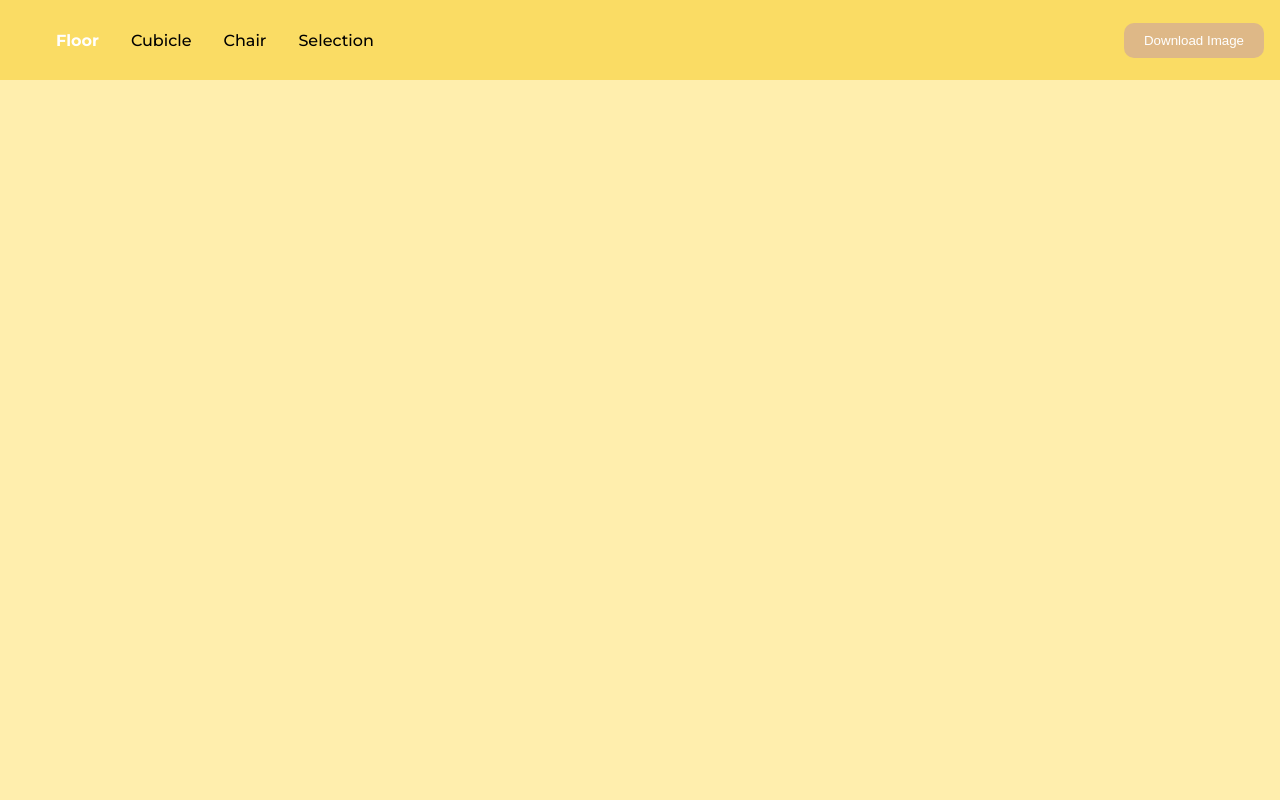
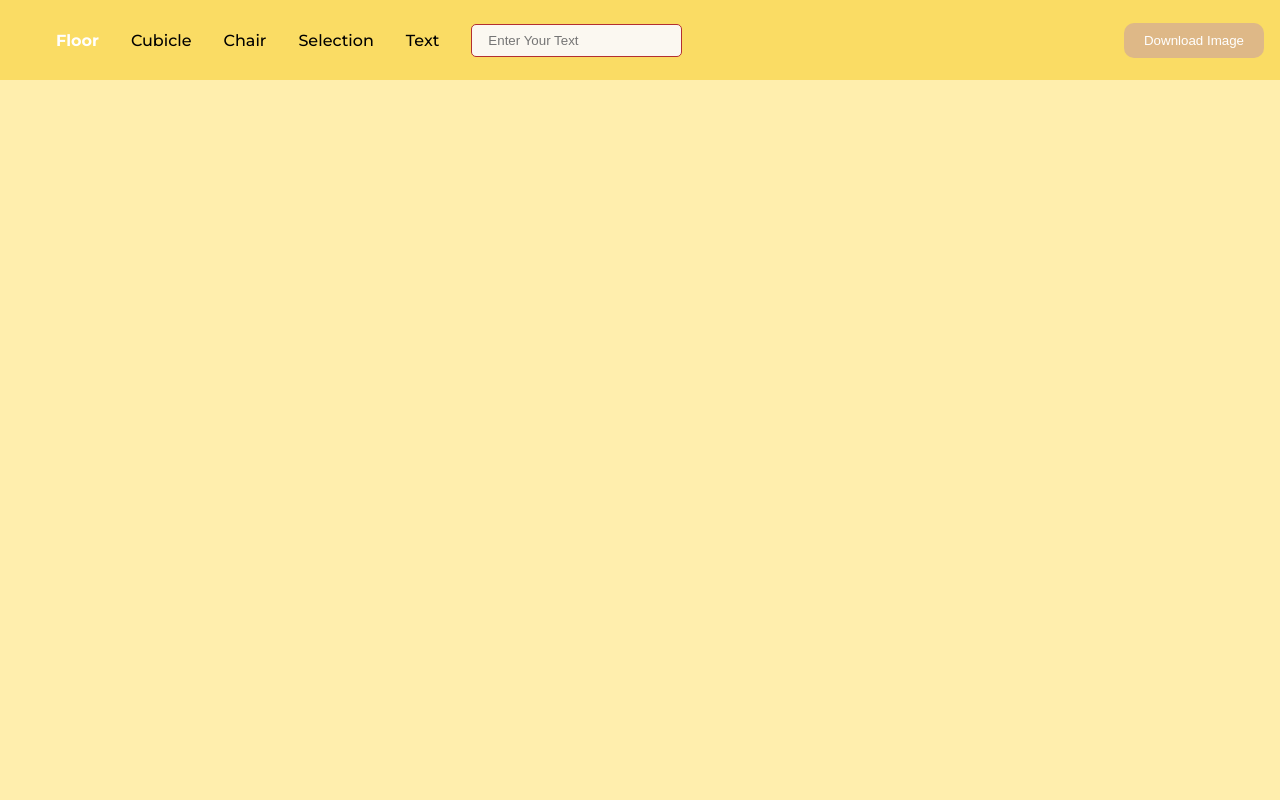
Before and after one commit to theshifaligwal/2d-room-drafting-application, a React (Create React App) app: page / in a window 1280 px wide. Built offline with nearby package versions, Linux system fonts and the light colour scheme.

Commit message:
Added Text Input

```diff
--- a/src/App.css
+++ b/src/App.css
@@ -31,6 +31,12 @@
   cursor: pointer;
   font-weight: 500;
 }
+.toolbarContainer ul li input {
+  padding: 0.5rem 1rem;
+  border: 1px solid #b33030;
+  border-radius: 5px;
+  background-color: #FBF8F1;
+}
 
 .toolbarContainer .active {
   color: white;
--- a/src/App.js
+++ b/src/App.js
@@ -19,6 +19,7 @@
   adjustElementCoordinates,
   createElement,
   cursorForPosition,
+  drawElement,
   getElementAtPosition,
   removeOverlappingElements,
   resizedCoordinates,
@@ -31,6 +32,7 @@
   const [tool, setTool] = useState("Floor");
   const [selectedElement, setSelectedElement] = useState(null);
   const [isRefactoringData, setIsRefactoringData] = useState(false);
+  const [textInputName, setTextInputName] = useState("");
 
   useLayoutEffect(() => {
     const canvas = document.getElementById("canvas");
@@ -38,6 +40,17 @@
     context.clearRect(0, 0, canvas.width, canvas.height);
 
     const roughCanvas = rough.canvas(canvas);
+
+    // Create Text on Canvas
+    // elements
+    //   .filter((item) => item.type === "Text")
+    //   .map((textElement) => {
+    //     const { id, textInputName, x1, y1 } = textElement;
+    //     const roughElement = context.fillText(textInputName, x1, y1);
+    //     const elementsCopy = [...elements];
+    //     elementsCopy[id] = { ...textElement, roughElement };
+    //     setElements(elementsCopy);
+    //   });
 
     if (
       elements.length > 0 &&
@@ -53,18 +66,22 @@
       // removedElements.map((element) => toastifyErrorMessage(element.type));
 
       // Rendering Elements
-      elements.forEach(({ roughElement }) => roughCanvas.draw(roughElement));
+      elements.forEach((element) => {
+        drawElement(roughCanvas, context, element);
+      });
       setIsRefactoringData(true);
     } else {
       // Rendering Elements
-      elements.forEach(({ roughElement }) => roughCanvas.draw(roughElement));
+      elements.forEach((element) => {
+        drawElement(roughCanvas, context, element);
+      });
       setIsRefactoringData(false);
     }
   }, [elements]);
 
   // Updating Element
   const updateElement = (id, x1, y1, x2, y2, type) => {
-    const updatedElement = createElement(id, x1, y1, x2, y2, type);
+    const updatedElement = createElement(id, x1, y1, x2, y2, type, "");
     const elementsCopy = [...elements];
     elementsCopy[id] = updatedElement;
     setElements(elementsCopy);
@@ -88,14 +105,18 @@
       }
     } else {
       const id = elements.length;
-      const element = createElement(
-        id,
-        clientX,
-        clientY,
-        clientX,
-        clientY,
-        tool
-      );
+      const element =
+        tool === "Text"
+          ? createElement(
+              id,
+              clientX,
+              clientY,
+              clientX,
+              clientY,
+              tool,
+              textInputName
+            )
+          : createElement(id, clientX, clientY, clientX, clientY, tool, "");
       setElements((prevState) => [...prevState, element]);
       setSelectedElement(element);
 
@@ -114,18 +135,18 @@
         : "default";
     }
 
-    if (action === "drawing") {
+    if (action === "drawing" && tool !== "Text") {
       const index = elements.length - 1;
       const { x1, y1 } = elements[index];
       updateElement(index, x1, y1, clientX, clientY, tool);
-    } else if (action === "moving") {
+    } else if (action === "moving" && tool !== "Text") {
       const { id, x1, x2, y1, y2, type, offsetX, offsetY } = selectedElement;
       const width = x2 - x1;
       const height = y2 - y1;
       const newX1 = clientX - offsetX;
       const newY1 = clientY - offsetY;
       updateElement(id, newX1, newY1, newX1 + width, newY1 + height, type);
-    } else if (action === "resizing") {
+    } else if (action === "resizing" && tool !== "Text") {
       const { id, type, position, ...coordinates } = selectedElement;
       const { x1, y1, x2, y2 } = resizedCoordinates(
         clientX,
@@ -139,7 +160,7 @@
 
   // Handel Mouse Up Event
   const handleMouseUp = () => {
-    if (selectedElement) {
+    if (!!selectedElement && tool !== "Text") {
       const index = selectedElement.id;
       const { id, type } = elements[index];
       if (action === "drawing" || action === "resizing") {
@@ -152,7 +173,12 @@
   };
   return (
     <div className="appContainer">
-      <ToolBar tool={tool} setTool={setTool} />
+      <ToolBar
+        tool={tool}
+        setTool={setTool}
+        textInputName={textInputName}
+        setTextInputName={setTextInputName}
+      />
       <CanvasScreen
         handleMouseDown={handleMouseDown}
         handleMouseMove={handleMouseMove}
--- a/src/Components/ToolBar.js
+++ b/src/Components/ToolBar.js
@@ -1,6 +1,12 @@
-import React from "react";
+import React, { useEffect } from "react";
 
-const ToolBar = ({ setTool, tool }) => {
+const ToolBar = ({ setTool, tool, textInputName, setTextInputName }) => {
+  useEffect(() => {
+    if (tool !== "Text") {
+      setTextInputName("");
+    }
+  }, [tool]);
+
   // handel onClick
   const handelOnClick = (event) => {
     event.preventDefault();
@@ -21,6 +27,12 @@
     download.setAttribute("href", image);
   };
 
+  const handelTextInput = (e) => {
+    e.preventDefault();
+    setTool("Text");
+    setTextInputName(e.target.value);
+  };
+
   return (
     <div className="toolbarContainer">
       <ul>
@@ -36,6 +48,16 @@
         <li onClick={handelOnClick} className={handleActiveCss("Selection")}>
           Selection
         </li>
+        <li onClick={handelOnClick} className={handleActiveCss("Text")}>
+          Text
+        </li>
+        <li>
+          <input
+            value={textInputName}
+            onChange={handelTextInput}
+            placeholder="Enter Your Text"
+          ></input>
+        </li>
       </ul>
       <a id="download" download="canvas.png">
         <button type="button" onClick={onDownload}>
--- a/src/helperFunctions.js
+++ b/src/helperFunctions.js
@@ -35,18 +35,55 @@
   distance(point(x1, y1), point(x2, y2)) * 2;
 
 // Create the rough element
-export const createElement = (id, x1, y1, x2, y2, type) => {
+export const createElement = (id, x1, y1, x2, y2, type, textInputName) => {
   const elementStyle = {
     roughness: 0,
     fill: colorDecider(type),
     fillStyle: "solid", // solid fill
     strokeLineDash: 0,
   };
-  const roughElement =
-    type === "Chair"
-      ? generator.circle(x1, y1, diameter(x1, y1, x2, y2), elementStyle)
-      : generator.rectangle(x1, y1, x2 - x1, y2 - y1, elementStyle);
-  return { id, x1, y1, x2, y2, type, roughElement };
+  let roughElement;
+  switch (type) {
+    case "Chair":
+      roughElement = generator.circle(
+        x1,
+        y1,
+        diameter(x1, y1, x2, y2),
+        elementStyle
+      );
+      return { id, x1, y1, x2, y2, type, roughElement };
+    case "Cubicle":
+    case "Floor":
+      roughElement = generator.rectangle(
+        x1,
+        y1,
+        x2 - x1,
+        y2 - y1,
+        elementStyle
+      );
+      return { id, x1, y1, x2, y2, type, roughElement };
+    case "Text":
+      return { id, type, x1, y1, x2, y2, textInputName };
+    default:
+      break;
+  }
+};
+
+export const drawElement = (roughCanvas, context, element) => {
+  switch (element.type) {
+    case "Floor":
+    case "Cubicle":
+    case "Chair":
+      roughCanvas.draw(element.roughElement);
+      break;
+    case "Text":
+      context.textBaseline = "top";
+      context.font = "24px sans-serif";
+      context.fillText(element.textInputName, element.x1, element.y1);
+      break;
+    default:
+      throw new Error(`Type not recognized: ${element.type}`);
+  }
 };
 
 // Find the near Points
@@ -199,6 +236,7 @@
   const floor = elements.filter((floor) => floor.type === "Floor");
   const cubicle = elements.filter((floor) => floor.type === "Cubicle");
   const chair = elements.filter((floor) => floor.type === "Chair");
+  const text = elements.filter((floor) => floor.type === "Text");
   let newElementData = floor;
   let newCubicle = [];
   let removedElements = [];
@@ -246,6 +284,10 @@
       }
     });
   });
+
+  // Adding Text in the state
+  newElementData = newElementData.concat(text);
+
   return { newElementData, removedElements };
 };
 
```
